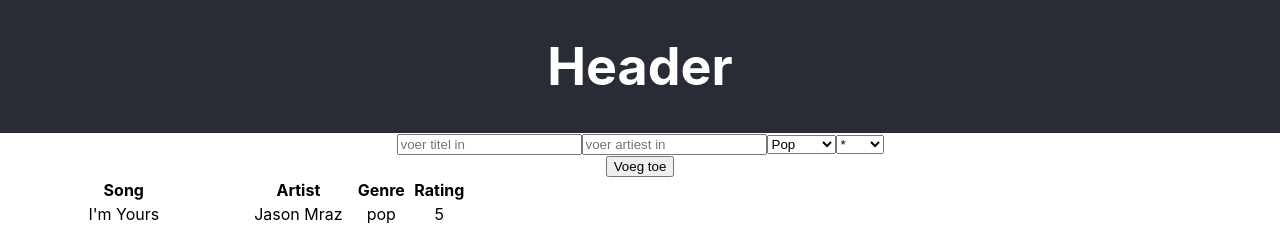
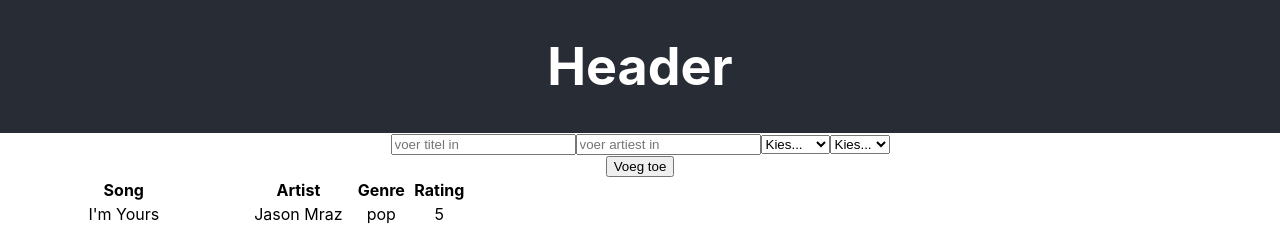
Before and after one commit to MMRijnsburger/Project-React-Lil-Playlist, a React (Create React App) app: page / in a window 1280 px wide. Shown: the top 226 px of the page. Built offline with nearby package versions, Linux system fonts and the light colour scheme.

Commit message:
add default value to select

```diff
--- a/src/components/InputSelect.js
+++ b/src/components/InputSelect.js
@@ -28,8 +28,10 @@ class InputSelect extends React.Component {
         return (
             <select
                 id={this.props.id}
+                defaultValue="default"
                 onChange={this.handleSelectChange}
             >
+                <option value="default" disabled hidden>Kies...</option>
                 {options}
             </select>
         )
```
